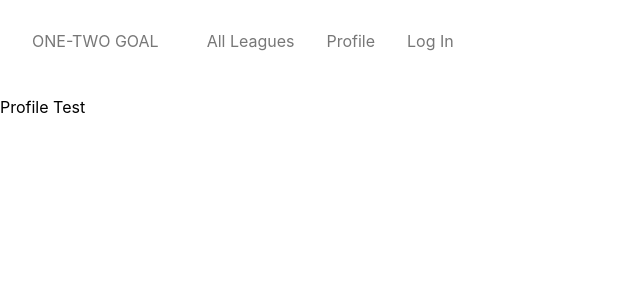
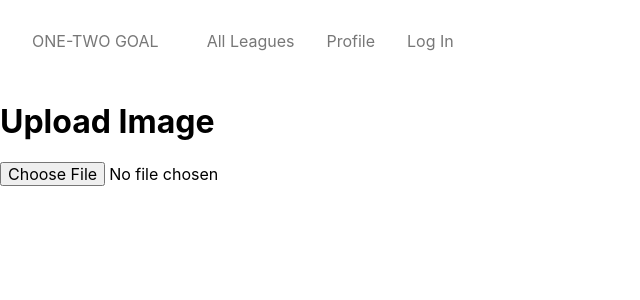
Before and after one commit to MatiasDaldi44/OneTwoGoal, a React (Create React App) app: page /profile in a window 1280 px wide. Shown: the top 300 px of the page, without its empty margins (0-640 px from the left). Built offline with nearby package versions, Linux system fonts and the light colour scheme.

Commit message:
upload feature in user profile

```diff
--- a/src/pages/LogIn.js
+++ b/src/pages/LogIn.js
@@ -8,4 +8,5 @@ const LogIn = () => {
     );
 }
 
+
 export default LogIn;
--- a/src/pages/UserProfile.js
+++ b/src/pages/UserProfile.js
@@ -1,10 +1,48 @@
-import React from 'react';
+import React, {useState} from 'react';
 
-const UserProfile = () => {
+function App() {
+    const [image, setImage] = useState('')
+    const [loading, setLoading] = useState(false)
+
+    const uploadImage = async e => {
+      const files = e.target.files
+      const data = new FormData()
+      data.append('file', files[0])
+      data.append('upload_preset', 'crscode')
+      setLoading(true)
+      const res = await fetch(
+        'https://api.cloudinary.com/v1_1/crscode/image/upload',
+        {
+          method: 'POST',
+          body: data
+        }
+      )
+      const file = await res.json()
+      setImage(file.secure_url)
+      setLoading(false)
+
+    }
+
     return (
-        <div>
-            <p>Profile Test</p>
-        </div>);
-}
+      <div className="App">
+          <h1>Upload Image</h1>
+          <input
+          type="file"
+          name="file"
+          placeholder="Upload and image"
+          onChange={uploadImage}
 
-export default UserProfile;
+          />
+
+          {loading ? (
+            <h3>Loading....</h3>
+
+          ): (
+            <img src={image} style={{width: '100px'}}  />
+          )}
+
+          </div>
+              )
+              }
+
+              export default App
```
Also changed, not shown: public/css/layout.css (added), src/App.js (line endings or trailing spaces).
